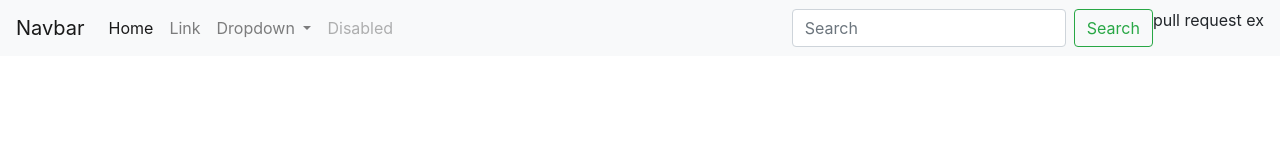
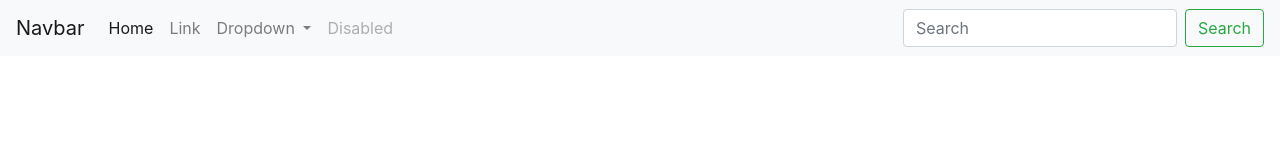
Before and after one commit to nakiacallaway/collab-practice, a plain HTML site: page index.html in a window 1280 px wide. Drawn offline with nearby package versions, Linux system fonts and the light colour scheme.

```diff
--- a/index.html
+++ b/index.html
@@ -47,7 +47,7 @@
         <input class="form-control mr-sm-2" type="search" placeholder="Search" aria-label="Search">
         <button class="btn btn-outline-success my-2 my-sm-0" type="submit">Search</button>
   <body>
-    <p> pull request ex</p>
+
 
 
 
```
